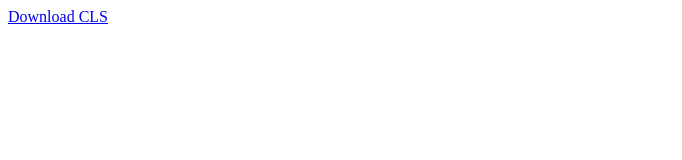
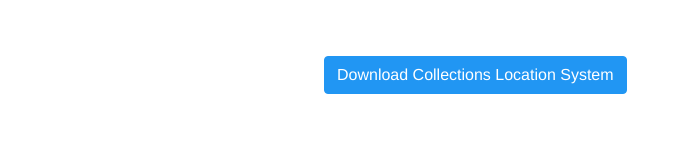
Before and after one commit to rbcmios/rbcmios.github.io, a plain HTML site: page index.html in a window 1280 px wide. Shown: the whole page, without its empty margins (0-682 px from the left). Drawn offline with Linux system fonts and the light colour scheme.

Commit message:
Made link prettier

```diff
--- a/index.html
+++ b/index.html
@@ -1,6 +1,47 @@
 <!DOCTYPE html>
 <html>
+<head>
+	<style>
+		.btn {
+			display: inline-block;
+			font-weight: 400;
+			text-align: center;
+			white-space: nowrap;
+			vertical-align: middle;
+			-webkit-user-select: none;
+			-moz-user-select: none;
+			-ms-user-select: none;
+			user-select: none;
+			border: 1px solid transparent;
+			padding: .375rem .75rem;
+			font-size: 1rem;
+			line-height: 1.5;
+			border-radius: .25rem;
+			transition: color .15s ease-in-out,background-color .15s ease-in-out,border-color .15s ease-in-out,box-shadow .15s ease-in-out;
+			text-decoration: none;
+			font-family: Helvetica, Arial, sans-serif
+		}
+		.btn-primary {
+			color: #FFFFFF;
+			background-color: #2196F3;
+			border-color: #2196F3;
+		}
+		.inner {
+			width: 50%;
+			margin: 0 auto;
+			padding-top: 3rem;
+		}
+	</style>
+</head>
 <body>
-<a href="itms-services://?action=download-manifest&url=https://dl.dropbox.com/s/llsgl0zuk5t66ai/manifest.plist">Download CLS</a>
+	<div>
+		<div class="inner">
+			<a
+				class="btn btn-primary"
+				href="itms-services://?action=download-manifest&url=https://dl.dropbox.com/s/llsgl0zuk5t66ai/manifest.plist">
+				Download Collections Location System
+			</a>
+		</div>
+	</div>
 </body>
 </html>
```
